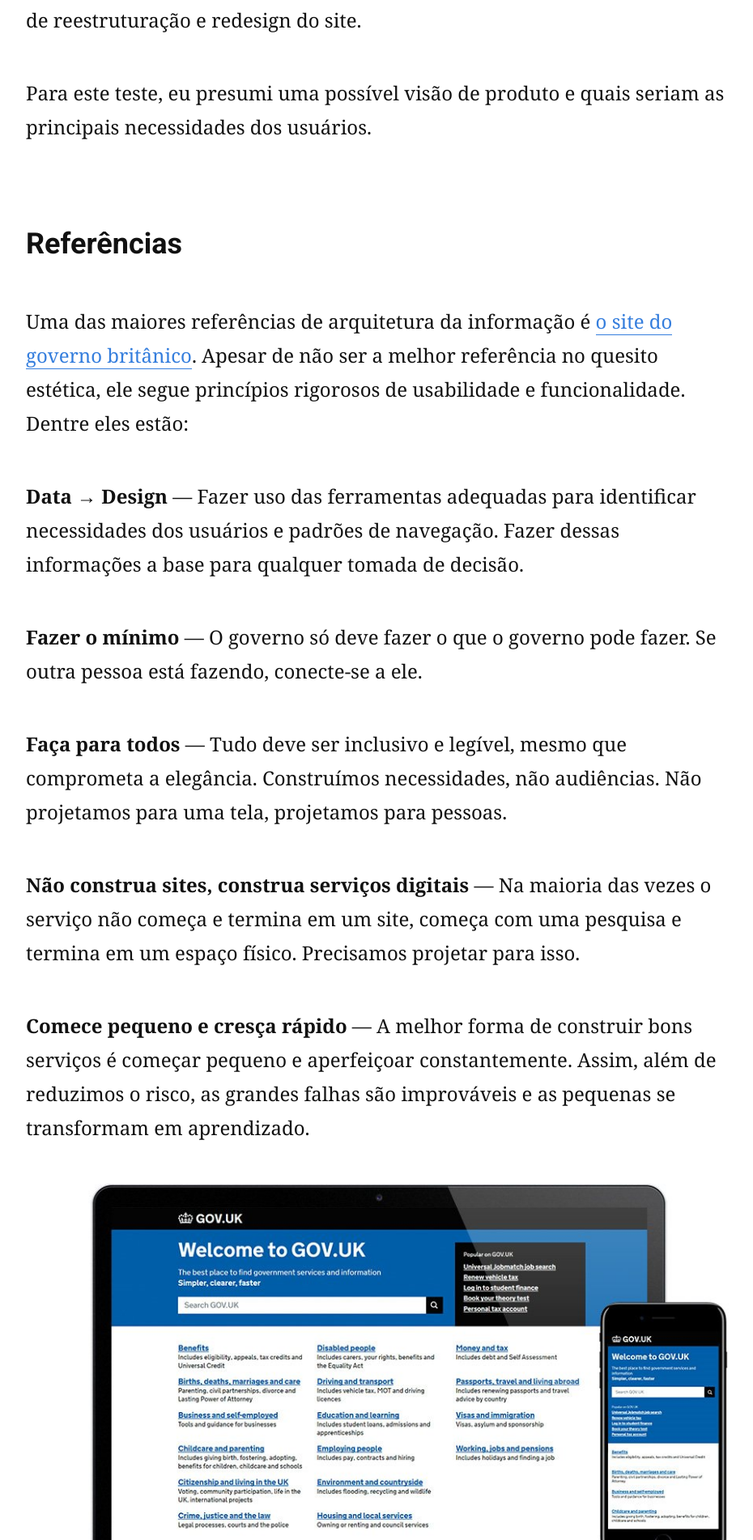
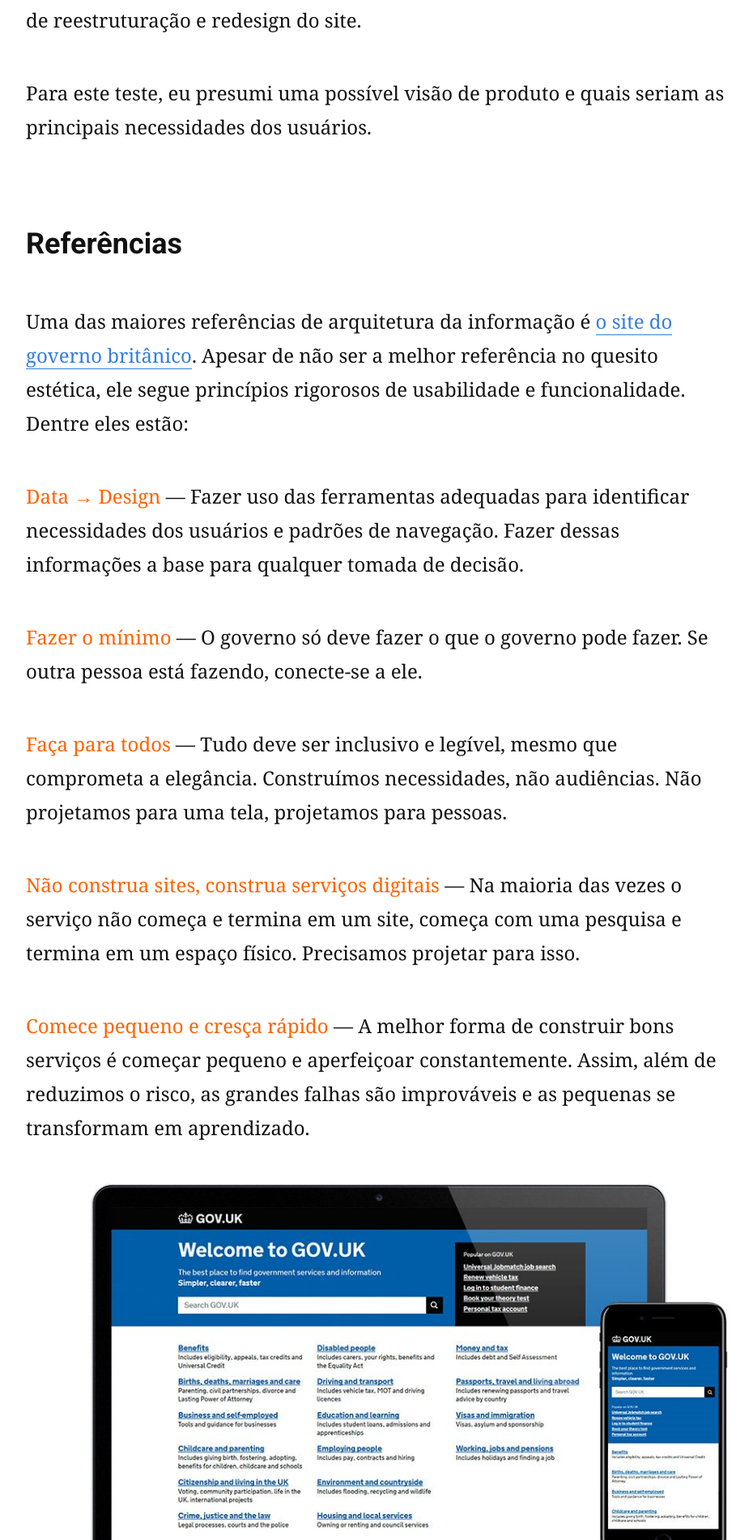
Before and after one commit to roneystones/roneystones, a Jekyll site: the page built from _pages/project_detran.html, in a window 1280 px wide. Shown: the part 2374-4276 px from the top of the page at 81% size, without its empty margins (172-1102 px from the left). Built offline with Jekyll 4.4.1, drawn with Linux system fonts in a browser that asks for light colours.

Commit message:
works > projects

```diff
--- a/_pages/project_detran.html
+++ b/_pages/project_detran.html
@@ -31,15 +31,15 @@ description: Redesign para o site do Detran SP
 
   <p>Uma das maiores referências de arquitetura da informação é <a href="https://www.gov.uk/">o site do governo britânico</a>. Apesar de não ser a melhor referência no quesito estética, ele segue princípios rigorosos de usabilidade e funcionalidade. Dentre eles estão:</p>
 
-  <p><strong>Data → Design</strong> — Fazer uso das ferramentas adequadas para identificar necessidades dos usuários e padrões de navegação. Fazer dessas informações a base para qualquer tomada de decisão.</p>
+  <p><span class="destaque">Data → Design</span> — Fazer uso das ferramentas adequadas para identificar necessidades dos usuários e padrões de navegação. Fazer dessas informações a base para qualquer tomada de decisão.</p>
 
-  <p><strong>Fazer o mínimo</strong> — O governo só deve fazer o que o governo pode fazer. Se outra pessoa está fazendo, conecte-se a ele.</p>
+  <p><span class="destaque">Fazer o mínimo</span> — O governo só deve fazer o que o governo pode fazer. Se outra pessoa está fazendo, conecte-se a ele.</p>
 
-  <p><strong>Faça para todos</strong> — Tudo deve ser inclusivo e legível, mesmo que comprometa a elegância. Construímos necessidades, não audiências. Não projetamos para uma tela, projetamos para pessoas.</p>
+  <p><span class="destaque">Faça para todos</span> — Tudo deve ser inclusivo e legível, mesmo que comprometa a elegância. Construímos necessidades, não audiências. Não projetamos para uma tela, projetamos para pessoas.</p>
 
-  <p><strong>Não construa sites, construa serviços digitais</strong> — Na maioria das vezes o serviço não começa e termina em um site, começa com uma pesquisa e termina em um espaço físico. Precisamos projetar para isso.</p>
+  <p><span class="destaque">Não construa sites, construa serviços digitais</span> — Na maioria das vezes o serviço não começa e termina em um site, começa com uma pesquisa e termina em um espaço físico. Precisamos projetar para isso.</p>
 
-  <p><strong>Comece pequeno e cresça rápido</strong> — A melhor forma de construir bons serviços é começar pequeno e aperfeiçoar constantemente. Assim, além de reduzimos o risco, as grandes falhas são improváveis e as pequenas se transformam em aprendizado.</p>
+  <p><span class="destaque">Comece pequeno e cresça rápido</span> — A melhor forma de construir bons serviços é começar pequeno e aperfeiçoar constantemente. Assim, além de reduzimos o risco, as grandes falhas são improváveis e as pequenas se transformam em aprendizado.</p>
 
   <figure>
     <img src="../assets/images/detran/04_mockup-govuk.jpg" alt="resultado de pesquisa">
@@ -75,7 +75,7 @@ description: Redesign para o site do Detran SP
 </section>
 
 <section class="container">
-  <p><strong>Filtrar por perfil:</strong> quando o usuário seleciona seu perfil, o conteúdo da página se reorganiza e apresenta as opções de acordo os serviços que ele tem mais propensão a procurar.</p>
+  <p><span class="destaque">Filtrar por perfil:</span> quando o usuário seleciona seu perfil, o conteúdo da página se reorganiza e apresenta as opções de acordo os serviços que ele tem mais propensão a procurar.</p>
 
   <p>Por exemplo, o usuário na categoria "não tenho CNH" não precisa ter acesso direto a itens como liberação de carteira apreendida ou consulta de pontos. Facilitamos sua pesquisa ao tirar essas opções do campo de visão.</p>
 
@@ -85,9 +85,9 @@ description: Redesign para o site do Detran SP
 </section>
 
 <section class="container">
-  <p><strong>Serviços em destaque:</strong> os boxes podem adquirir suas posições conforme a procura por eles, como em um ranking. Essa funcionalidade seria adequada para serviços sazonais como IPVA e licenciamento.</p>
+  <p><span class="destaque">Serviços em destaque:</span> os boxes podem adquirir suas posições conforme a procura por eles, como em um ranking. Essa funcionalidade seria adequada para serviços sazonais como IPVA e licenciamento.</p>
 
-  <p><strong>Desestimular o uso de apps:</strong> pode parecer ousado, mas quando o site é pensado para mobile, ele se torna uma opção mais barata e de fácil manutenção do que um aplicativo.</p>
+  <p><span class="destaque">Desestimular o uso de apps:</span> pode parecer ousado, mas quando o site é pensado para mobile, ele se torna uma opção mais barata e de fácil manutenção do que um aplicativo.</p>
 
   <h2>Validação</h2>
 
--- a/_pages/projects.html
+++ b/_pages/work.html
@@ -1,7 +1,7 @@
 ---
 layout: base
-permalink: /projects/
-title: Projects
+permalink: /work/
+title: Work
 description: Lorem ipsum dolor sit amet, consectetur adipisicing elit. Illo, aspernatur.
 ---
 
```
